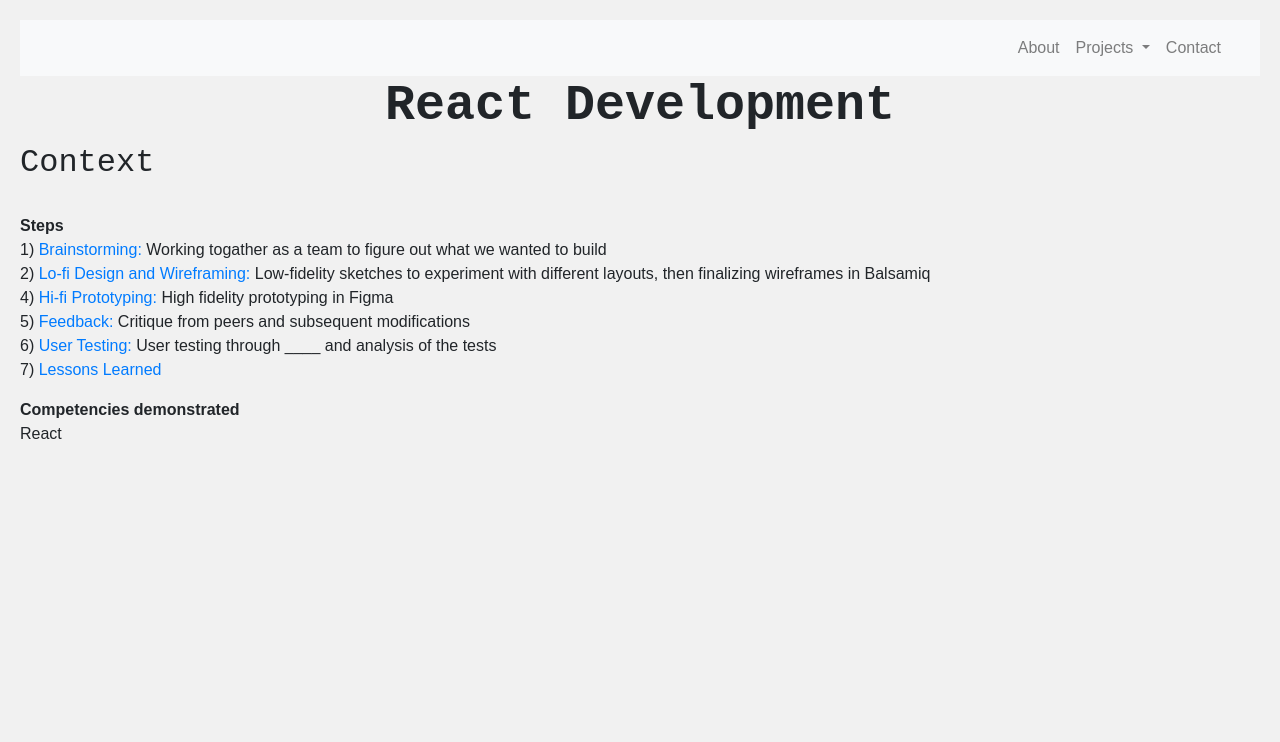
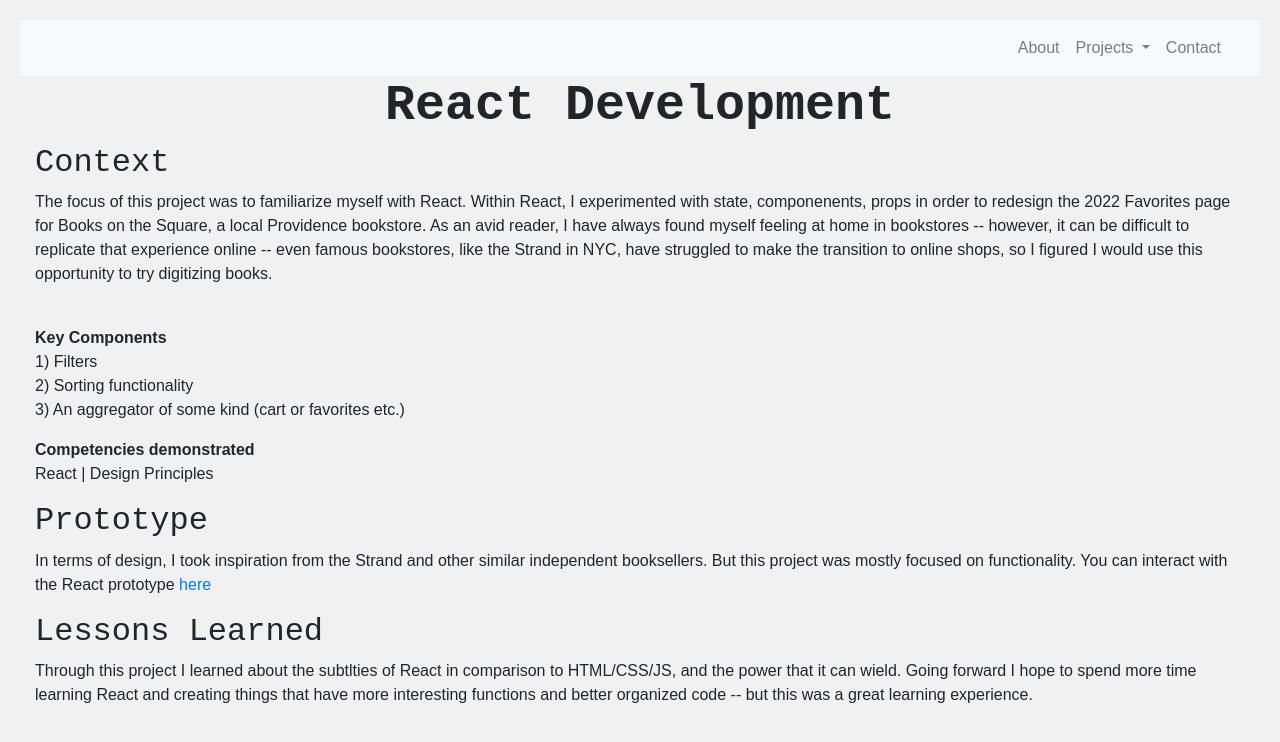
Before and after one commit to hesitanthippo65/portfolio, a plain HTML site: page development.html in a window 1280 px wide. Drawn offline with Linux system fonts and the light colour scheme.

Commit message:
almost there

```diff
--- a/development.html
+++ b/development.html
@@ -32,27 +32,39 @@
      </div>
  </nav>
 
- <div class="text-center">
+ <div class="container-fluid text-center">
   <h1>React Development</h1>
  </div>
 
- <div>
+ <div class="container-fluid text-left">
   <h2>Context</h2>
-  <p>
+  <p>The focus of this project was to familiarize myself with React. Within React, I experimented with state, componenents, props in order to redesign the 2022 Favorites page for Books on the Square, a local Providence bookstore.
+    As an avid reader, I have always found myself feeling at home in bookstores -- however, it can be difficult to replicate that experience online -- even famous bookstores, like the Strand in NYC, have struggled to make the transition to online shops, so I figured I would use this opportunity to try digitizing books.  </p>
 <br>
-<b>Steps</b><br>
-1) <a href="#lofi">Brainstorming: </a>Working togather as a team to figure out what we wanted to build<br>
-2) <a href="#lofi">Lo-fi Design and Wireframing: </a> Low-fidelity sketches to experiment with different layouts, then finalizing wireframes in Balsamiq<br>
-4) <a href="#hifi">Hi-fi Prototyping: </a>High fidelity prototyping in Figma<br>
-5) <a href="#crit">Feedback: </a>Critique from peers and subsequent modifications <br>
-6) <a href="#test">User Testing: </a>User testing through ____ and analysis of the tests<br>
-7) <a href="#final">Lessons Learned </a>
+<b>Key Components</b><br>
+1) Filters <br>
+2) Sorting functionality<br>
+3) An aggregator of some kind (cart or favorites etc.) <br>
 </p>
 
   <p>
     <b>Competencies demonstrated</b><br>
-    React
+    React | Design Principles
   </p>
 
  </div>
+
+ <div class="container-fluid text-left">
+  <h2>Prototype</h2>
+  <p>
+    In terms of design, I took inspiration from the Strand and other similar independent booksellers. But this project was mostly focused on functionality.
+    You can interact with the React prototype <a href="hesitanthipp65.github.io/development">here</a></p>
+ </div>
+
+ <div class="container-fluid text-left">
+  <h2>Lessons Learned</h2>
+  <p>Through this project I learned about the subtlties of React in comparison to HTML/CSS/JS, and the power that it can wield. Going forward I hope to spend more time learning React and creating things that have more interesting functions and better organized code -- but this was a great learning experience. </p>
+ </div>
+
+
 </div>
```
Also changed, not shown: index.html (+1 -0 lines), responsive.html (+9 -3 lines), images/hifi4.png (added).
